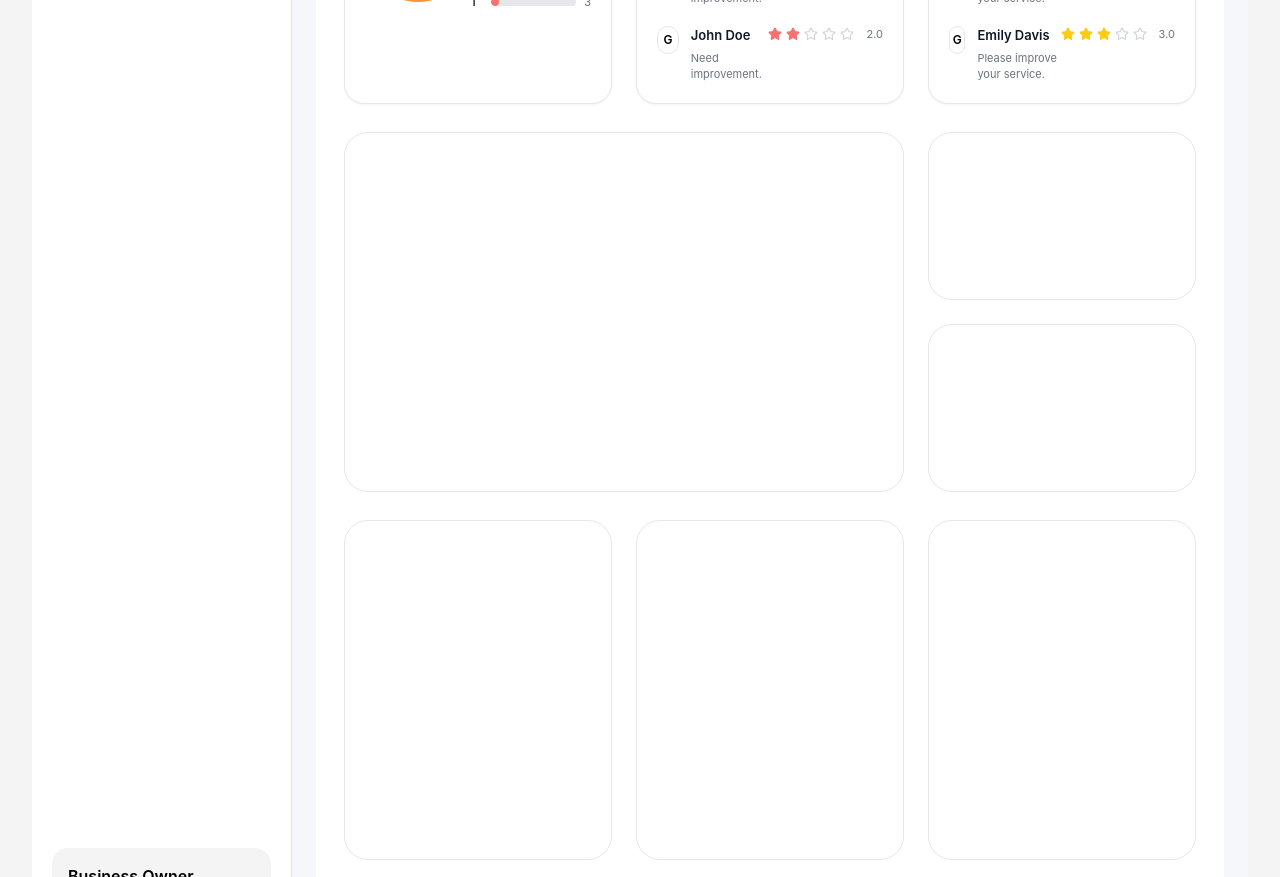
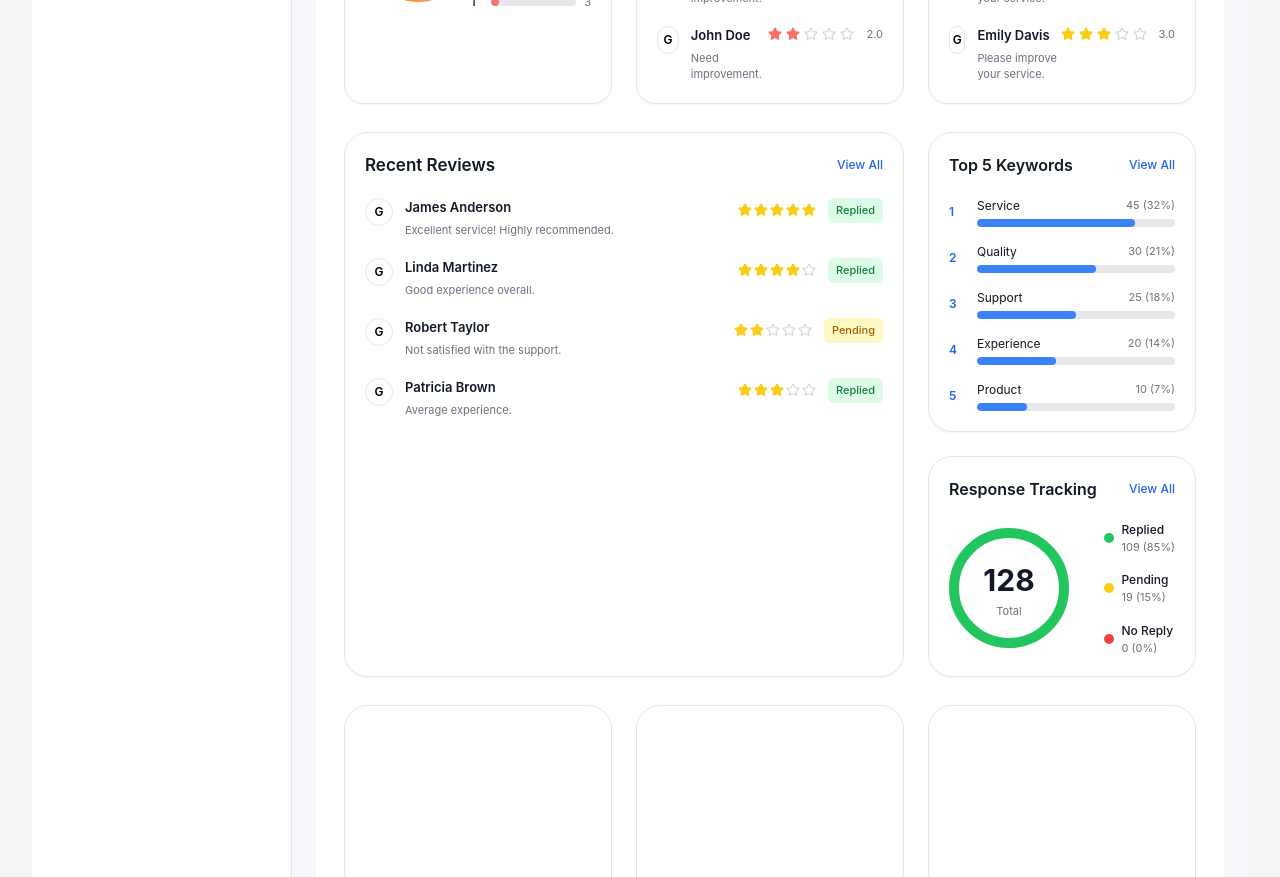
Before and after one commit to afnankhan123456/reviewreply-ai, a Next.js app: page /plans/basic/dashbord in a window 1280 px wide. Shown: the part 620-1497 px from the top of the page. Built offline with nearby package versions, Linux system fonts and the light colour scheme.

Commit message:
Update page.tsx

```diff
--- a/app/plans/basic/dashbord/page.tsx
+++ b/app/plans/basic/dashbord/page.tsx
@@ -269,12 +269,193 @@ export default function DashboardPage() {
           </div>
         </div>
 
-        {/* 1 BIG + 2 SMALL */}
+        {/* RECENT REVIEWS + RIGHT STACKED CARDS */}
         <div className="grid grid-cols-1 xl:grid-cols-3 gap-6 mt-7">
-          <div className="xl:col-span-2 bg-white rounded-[24px] h-[360px] border border-[#e5e7eb]" />
-          <div className="flex flex-col gap-6 h-[360px]">
-            <div className="bg-white rounded-[24px] h-[170px] border border-[#e5e7eb]" />
-            <div className="bg-white rounded-[24px] h-[170px] border border-[#e5e7eb]" />
+
+          {/* LEFT BIG CARD — Recent Reviews */}
+          <div className="xl:col-span-2 bg-white rounded-[24px] border border-[#e5e7eb] shadow-sm p-5">
+            <div className="flex items-center justify-between">
+              <h3 className="text-[17px] font-semibold text-[#111827]">
+                Recent Reviews
+              </h3>
+              <button className="text-[12px] font-medium text-blue-600">
+                View All
+              </button>
+            </div>
+            <div className="flex flex-col gap-5 mt-5">
+              {[
+                {
+                  name: "James Anderson",
+                  text: "Excellent service! Highly recommended.",
+                  rating: 5,
+                  status: "Replied",
+                  color: "bg-green-100 text-green-700",
+                },
+                {
+                  name: "Linda Martinez",
+                  text: "Good experience overall.",
+                  rating: 4,
+                  status: "Replied",
+                  color: "bg-green-100 text-green-700",
+                },
+                {
+                  name: "Robert Taylor",
+                  text: "Not satisfied with the support.",
+                  rating: 2,
+                  status: "Pending",
+                  color: "bg-yellow-100 text-yellow-700",
+                },
+                {
+                  name: "Patricia Brown",
+                  text: "Average experience.",
+                  rating: 3,
+                  status: "Replied",
+                  color: "bg-green-100 text-green-700",
+                },
+              ].map((item, index) => (
+                <div key={index} className="flex items-start justify-between">
+                  <div className="flex gap-3">
+                    <div className="w-7 h-7 rounded-full border border-[#e5e7eb] flex items-center justify-center text-[12px] font-semibold">
+                      G
+                    </div>
+                    <div>
+                      <h4 className="text-[13px] font-semibold text-[#111827]">
+                        {item.name}
+                      </h4>
+                      <p className="text-[11px] text-[#6b7280] mt-1">
+                        {item.text}
+                      </p>
+                    </div>
+                  </div>
+                  <div className="flex items-center gap-3">
+                    <div className="flex gap-0.5">
+                      {Array(5).fill(0).map((_, i) => (
+                        <Star
+                          key={i}
+                          className={`w-3.5 h-3.5 ${
+                            i < item.rating
+                              ? "fill-yellow-400 text-yellow-400"
+                              : "text-gray-300"
+                          }`}
+                        />
+                      ))}
+                    </div>
+                    <span
+                      className={`text-[11px] font-medium px-2 py-1 rounded-md ${item.color}`}
+                    >
+                      {item.status}
+                    </span>
+                  </div>
+                </div>
+              ))}
+            </div>
+          </div>
+
+          {/* RIGHT STACKED CARDS */}
+          <div className="flex flex-col gap-6">
+
+            {/* TOP 5 KEYWORDS */}
+            <div className="bg-white rounded-[24px] border border-[#e5e7eb] shadow-sm p-5 flex-1">
+              <div className="flex items-center justify-between">
+                <h3 className="text-[16px] font-semibold text-[#111827]">
+                  Top 5 Keywords
+                </h3>
+                <button className="text-[12px] font-medium text-blue-600">
+                  View All
+                </button>
+              </div>
+              <div className="flex flex-col gap-4 mt-5">
+                {[
+                  { name: "Service", value: "45 (32%)", width: "80%" },
+                  { name: "Quality", value: "30 (21%)", width: "60%" },
+                  { name: "Support", value: "25 (18%)", width: "50%" },
+                  { name: "Experience", value: "20 (14%)", width: "40%" },
+                  { name: "Product", value: "10 (7%)", width: "25%" },
+                ].map((item, index) => (
+                  <div key={index} className="flex items-center gap-3">
+                    <span className="text-[12px] font-semibold text-blue-600 w-4">
+                      {index + 1}
+                    </span>
+                    <div className="flex-1">
+                      <div className="flex items-center justify-between mb-1">
+                        <span className="text-[12px] text-[#111827]">
+                          {item.name}
+                        </span>
+                        <span className="text-[11px] text-[#6b7280]">
+                          {item.value}
+                        </span>
+                      </div>
+                      <div className="w-full h-2 rounded-full bg-gray-200 overflow-hidden">
+                        <div
+                          className="h-full bg-blue-500 rounded-full"
+                          style={{ width: item.width }}
+                        />
+                      </div>
+                    </div>
+                  </div>
+                ))}
+              </div>
+            </div>
+
+            {/* RESPONSE TRACKING */}
+            <div className="bg-white rounded-[24px] border border-[#e5e7eb] shadow-sm p-5">
+              <div className="flex items-center justify-between">
+                <h3 className="text-[16px] font-semibold text-[#111827]">
+                  Response Tracking
+                </h3>
+                <button className="text-[12px] font-medium text-blue-600">
+                  View All
+                </button>
+              </div>
+              <div className="flex items-center justify-between mt-5">
+                {/* Circle */}
+                <div className="w-[120px] h-[120px] rounded-full border-[10px] border-green-500 flex flex-col items-center justify-center">
+                  <h2 className="text-[30px] font-bold text-[#111827]">
+                    128
+                  </h2>
+                  <p className="text-[11px] text-[#6b7280]">
+                    Total
+                  </p>
+                </div>
+                {/* Stats */}
+                <div className="flex flex-col gap-4">
+                  <div className="flex items-center gap-2">
+                    <div className="w-2.5 h-2.5 rounded-full bg-green-500" />
+                    <div>
+                      <p className="text-[12px] font-medium text-[#111827]">
+                        Replied
+                      </p>
+                      <p className="text-[11px] text-[#6b7280]">
+                        109 (85%)
+                      </p>
+                    </div>
+                  </div>
+                  <div className="flex items-center gap-2">
+                    <div className="w-2.5 h-2.5 rounded-full bg-yellow-400" />
+                    <div>
+                      <p className="text-[12px] font-medium text-[#111827]">
+                        Pending
+                      </p>
+                      <p className="text-[11px] text-[#6b7280]">
+                        19 (15%)
+                      </p>
+                    </div>
+                  </div>
+                  <div className="flex items-center gap-2">
+                    <div className="w-2.5 h-2.5 rounded-full bg-red-500" />
+                    <div>
+                      <p className="text-[12px] font-medium text-[#111827]">
+                        No Reply
+                      </p>
+                      <p className="text-[11px] text-[#6b7280]">
+                        0 (0%)
+                      </p>
+                    </div>
+                  </div>
+                </div>
+              </div>
+            </div>
+
           </div>
         </div>
 
```
